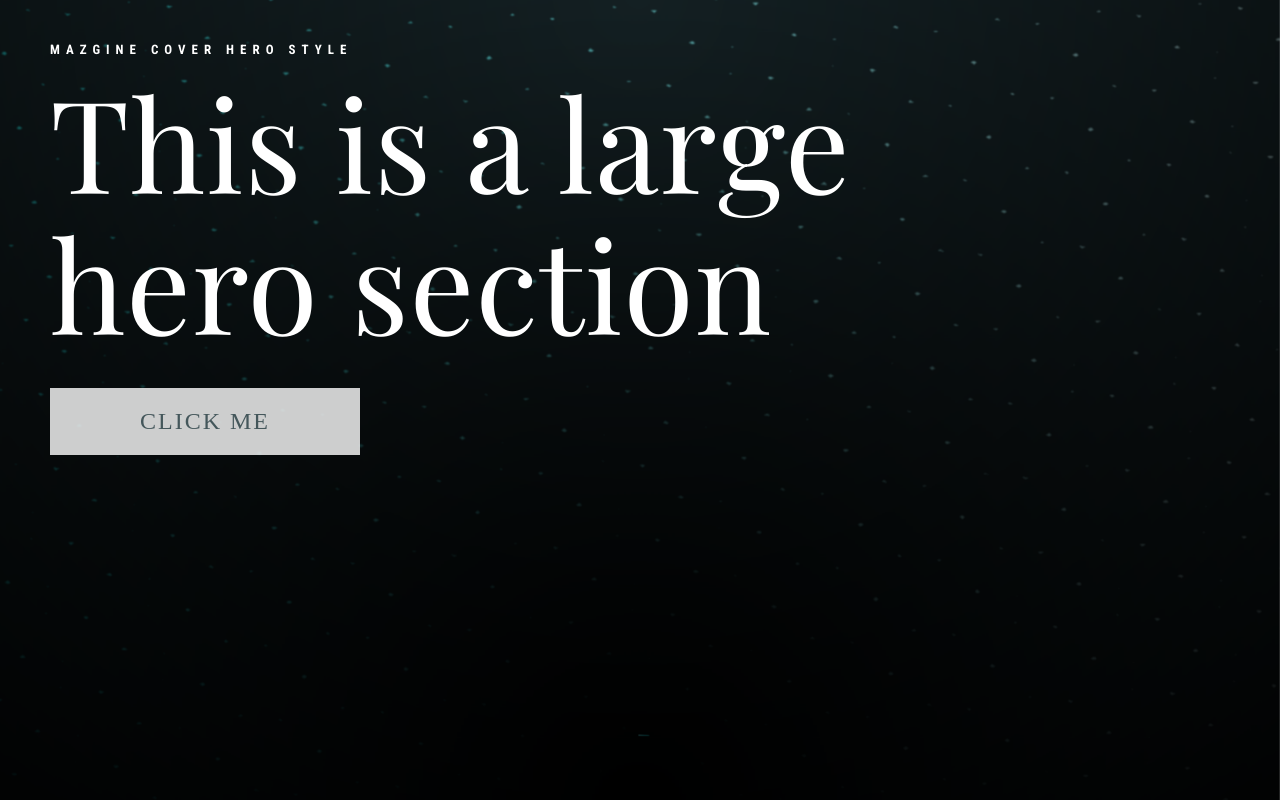
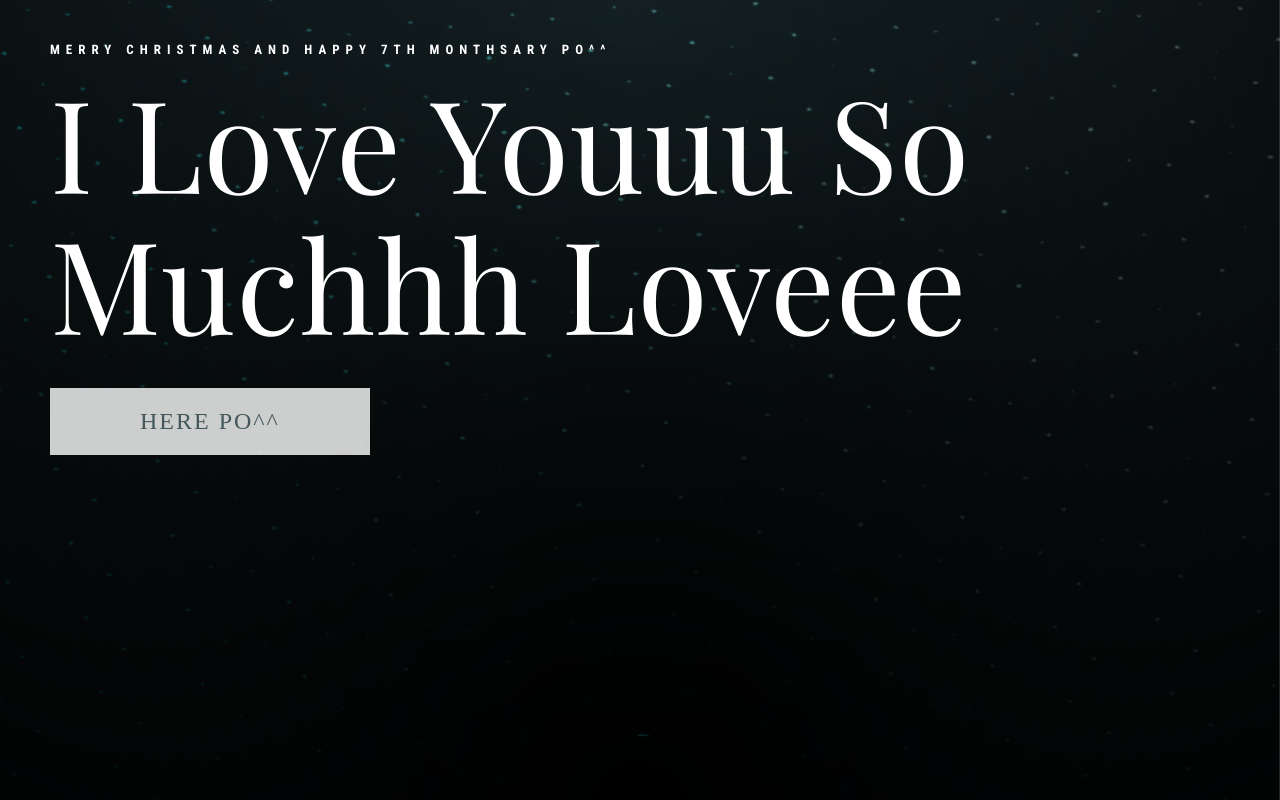
Before and after one commit to zc519/test.github.com, a plain HTML site: page text.html in a window 1280 px wide. Drawn offline with nearby package versions, Linux system fonts and the light colour scheme; a web font is replaced by a local one.

Commit message:
Update text.html

```diff
--- a/text.html
+++ b/text.html
@@ -3,7 +3,7 @@
 <head>
   <meta charset="UTF-8">
 
-  <title>CodePen - Hero effect–Magazine</title>
+  <title>Hi hehe</title>
   <link rel="stylesheet" href="https://cdnjs.cloudflare.com/ajax/libs/normalize/5.0.0/normalize.min.css">
 <link rel="stylesheet" href="./text.css">
 
@@ -14,9 +14,9 @@
 
 <section class="hero image-as-background" style="background-image: url(background.jpg);">
   <div class="hero-container">
-    <p class="animate fadeInLeft delay-400">Mazgine cover hero style</p>
-    <h1 class="hero-title animate fadeInLeft delay-600">This is a large hero section</h1>
-    <a href="#" class="hero-button animate fadeInLeft delay-800" title="Click to see more">Click Me</a>
+    <p class="animate fadeInLeft delay-400">Merry Christmas and Happy 7th Monthsary po^^</p>
+    <h1 class="hero-title animate fadeInLeft delay-600">I Love Youuu So Muchhh Loveee</h1>
+    <a href="#" class="hero-button animate fadeInLeft delay-800" title="Click to see more">Here Po^^</a>
   </div>
 </section>
 
```
